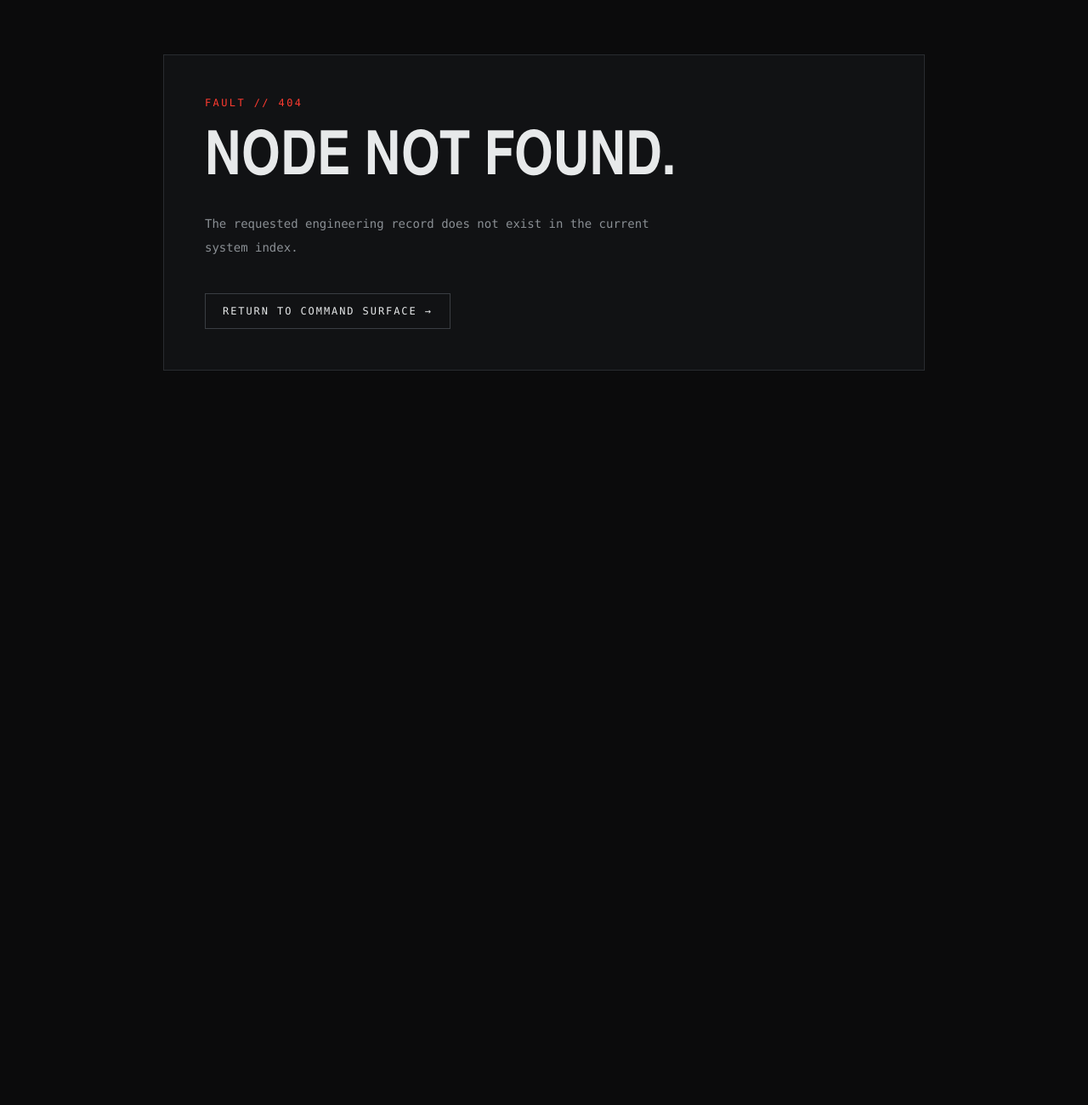
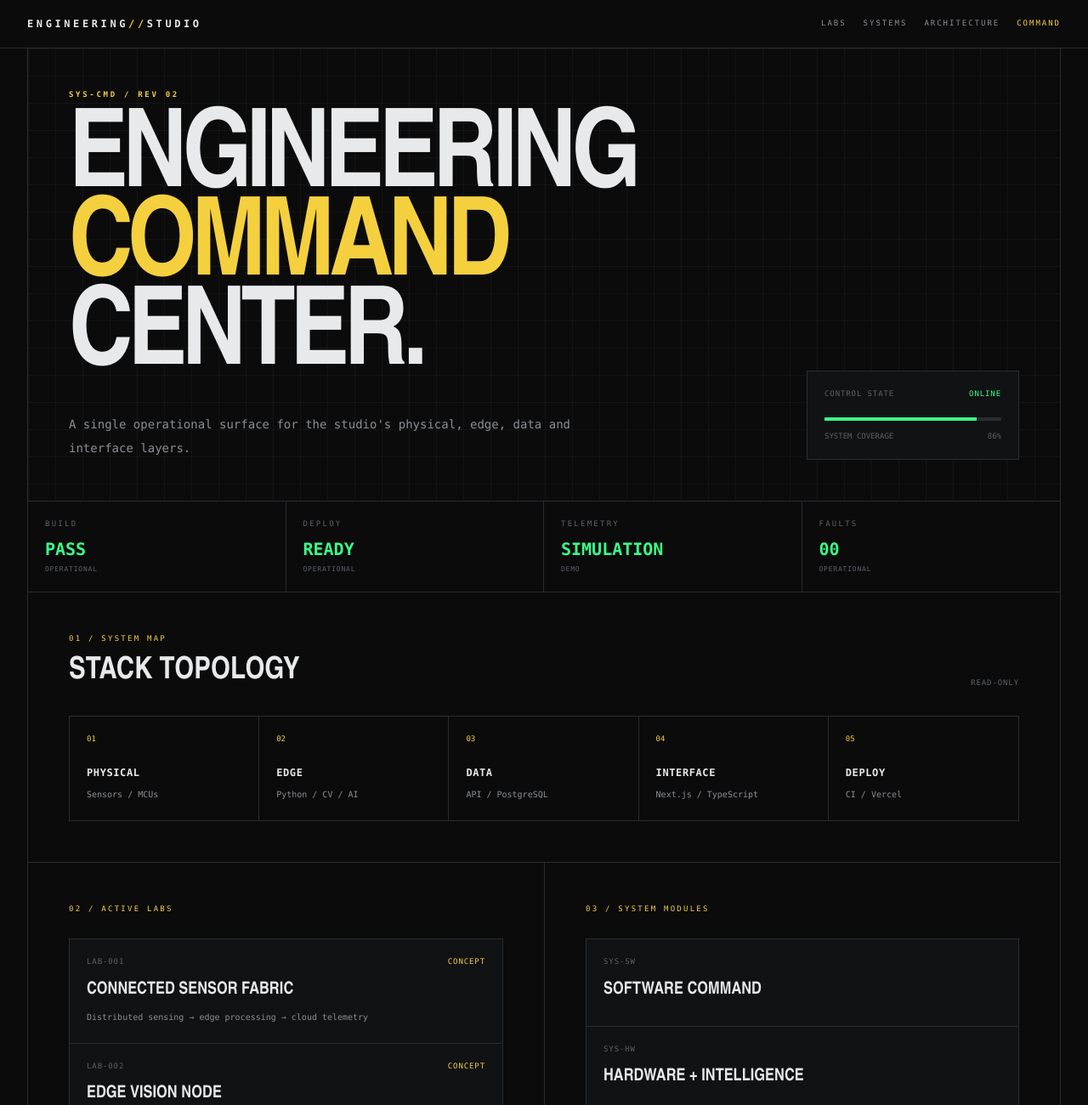
Before and after one commit to kogleshofficial-hub/engineering-studio, a Next.js app: page /command in a window 1280 px wide. Before the commit this address had no page. Shown: the top 1300 px of the page at 85% size. Before the commit the page ends 800 px from the top, so only its background shows below. Built offline with nearby package versions, Linux system fonts and the light colour scheme.

Commit message:
feat: add engineering command center

```diff
--- /dev/null
+++ b/src/app/command/page.tsx
@@ -0,0 +1,113 @@
+import Link from "next/link";
+import { labs } from "@/features/labs/data";
+import { systems } from "@/features/systems/data";
+
+const signals = [
+  { label: "BUILD", value: "PASS", state: "OPERATIONAL" },
+  { label: "DEPLOY", value: "READY", state: "OPERATIONAL" },
+  { label: "TELEMETRY", value: "SIMULATION", state: "DEMO" },
+  { label: "FAULTS", value: "00", state: "OPERATIONAL" },
+];
+
+const layers = [
+  ["PHYSICAL", "Sensors / MCUs", "01"],
+  ["EDGE", "Python / CV / AI", "02"],
+  ["DATA", "API / PostgreSQL", "03"],
+  ["INTERFACE", "Next.js / TypeScript", "04"],
+  ["DEPLOY", "CI / Vercel", "05"],
+];
+
+export default function CommandCenter() {
+  return (
+    <main className="min-h-screen bg-void text-text">
+      <header className="border-b border-grid bg-void/95">
+        <div className="mx-auto flex max-w-[1600px] items-center justify-between px-5 py-5 lg:px-8">
+          <Link href="/" className="text-xs font-bold tracking-[0.3em]">ENGINEERING<span className="text-hazard">//</span>STUDIO</Link>
+          <div className="flex items-center gap-5 text-[9px] tracking-[0.22em] text-text-muted">
+            <Link href="/labs" className="hover:text-hazard">LABS</Link>
+            <Link href="/systems" className="hover:text-hazard">SYSTEMS</Link>
+            <Link href="/architecture" className="hover:text-hazard">ARCHITECTURE</Link>
+            <span className="text-hazard">COMMAND</span>
+          </div>
+        </div>
+      </header>
+
+      <div className="mx-auto max-w-[1600px] px-5 lg:px-8">
+        <section className="border-x border-b border-grid engineering-grid p-6 lg:p-12">
+          <div className="flex flex-col justify-between gap-10 lg:flex-row lg:items-end">
+            <div>
+              <div className="mb-5 text-[9px] font-bold tracking-[0.3em] text-hazard">SYS-CMD / REV 02</div>
+              <h1 className="max-w-5xl font-display text-6xl font-black uppercase leading-[0.82] tracking-[-0.05em] lg:text-9xl">Engineering<br /><span className="text-hazard">Command</span> Center.</h1>
+              <p className="mt-8 max-w-2xl text-sm leading-7 text-text-muted">A single operational surface for the studio&apos;s physical, edge, data and interface layers.</p>
+            </div>
+            <div className="min-w-[250px] border border-grid bg-surface p-5">
+              <div className="flex justify-between text-[9px] tracking-widest text-text-dim"><span>CONTROL STATE</span><span className="text-operational">ONLINE</span></div>
+              <div className="mt-5 h-1 bg-grid"><div className="h-full w-[86%] bg-operational" /></div>
+              <div className="mt-3 flex justify-between text-[9px] text-text-dim"><span>SYSTEM COVERAGE</span><span>86%</span></div>
+            </div>
+          </div>
+        </section>
+
+        <section className="grid grid-cols-2 border-x border-b border-grid md:grid-cols-4">
+          {signals.map((signal) => (
+            <div key={signal.label} className="border-r border-grid p-5 last:border-r-0">
+              <div className="text-[9px] tracking-[0.25em] text-text-dim">{signal.label}</div>
+              <div className="mt-2 text-xl font-bold text-operational">{signal.value}</div>
+              <div className="mt-1 text-[8px] tracking-widest text-text-dim">{signal.state}</div>
+            </div>
+          ))}
+        </section>
+
+        <section className="border-x border-b border-grid p-6 lg:p-12">
+          <div className="mb-8 flex items-end justify-between gap-4"><div><div className="text-[9px] tracking-[0.25em] text-hazard">01 / SYSTEM MAP</div><h2 className="mt-3 font-display text-4xl font-black uppercase">Stack topology</h2></div><span className="text-[9px] tracking-widest text-text-dim">READ-ONLY</span></div>
+          <div className="grid border border-grid md:grid-cols-5">
+            {layers.map(([name, tools, index]) => (
+              <div key={name} className="border-b border-grid p-5 last:border-b-0 md:border-b-0 md:border-r md:last:border-r-0">
+                <div className="text-[9px] text-hazard">{index}</div><div className="mt-6 text-xs font-bold tracking-wider">{name}</div><div className="mt-2 text-[10px] leading-5 text-text-muted">{tools}</div>
+              </div>
+            ))}
+          </div>
+        </section>
+
+        <section className="grid border-x border-b border-grid lg:grid-cols-2">
+          <div className="p-6 lg:p-12">
+            <div className="text-[9px] tracking-[0.25em] text-hazard">02 / ACTIVE LABS</div>
+            <div className="mt-7 space-y-px border border-grid bg-grid">
+              {labs.map((lab) => (
+                <Link key={lab.slug} href={`/labs/${lab.slug}`} className="block bg-surface p-5 transition hover:bg-surface-2">
+                  <div className="flex justify-between gap-4 text-[9px] tracking-widest text-text-dim"><span>{lab.code}</span><span className="text-hazard">{lab.status}</span></div>
+                  <div className="mt-3 font-display text-xl font-bold">{lab.title}</div>
+                  <div className="mt-2 text-[10px] leading-5 text-text-muted">{lab.subtitle}</div>
+                </Link>
+              ))}
+            </div>
+          </div>
+          <div className="border-t border-grid p-6 lg:border-l lg:border-t-0 lg:p-12">
+            <div className="text-[9px] tracking-[0.25em] text-hazard">03 / SYSTEM MODULES</div>
+            <div className="mt-7 space-y-px border border-grid bg-grid">
+              {systems.map((system) => (
+                <Link key={system.slug} href={`/systems/${system.slug}`} className="block bg-surface p-5 transition hover:bg-surface-2">
+                  <div className="flex justify-between gap-4 text-[9px] tracking-widest text-text-dim"><span>{system.code}</span><span className="text-operational">{system.status}</span></div>
+                  <div className="mt-3 font-display text-xl font-bold">{system.title}</div>
+                  <div className="mt-2 text-[10px] leading-5 text-text-muted">{system.subtitle}</div>
+                </Link>
+              ))}
+            </div>
+          </div>
+        </section>
+
+        <section className="border-x border-b border-grid p-6 lg:p-12">
+          <div className="text-[9px] tracking-[0.25em] text-hazard">04 / TELEMETRY CONTRACT</div>
+          <div className="mt-7 grid gap-px border border-grid bg-grid md:grid-cols-3">
+            {[["SOURCE", "REPOSITORY DATA", "STATIC"], ["AUTHORITY", "MEASURED HARDWARE", "FUTURE"], ["STREAM", "SUPABASE REALTIME", "FUTURE"]].map(([a,b,c]) => (
+              <div key={a} className="bg-surface p-5"><div className="text-[9px] tracking-widest text-text-dim">{a}</div><div className="mt-3 text-xs font-bold">{b}</div><div className="mt-2 text-[9px] tracking-widest text-hazard">{c}</div></div>
+            ))}
+          </div>
+          <p className="mt-5 max-w-3xl text-[10px] leading-6 text-text-dim">Telemetry shown here is intentionally non-live. No performance claim is presented as measured until the underlying hardware or service produces the value.</p>
+        </section>
+
+        <footer className="border-x border-grid px-6 py-8 text-[9px] tracking-[0.2em] text-text-dim lg:px-12">ENGINEERING//STUDIO · COMMAND SURFACE · REV 02</footer>
+      </div>
+    </main>
+  );
+}
```
